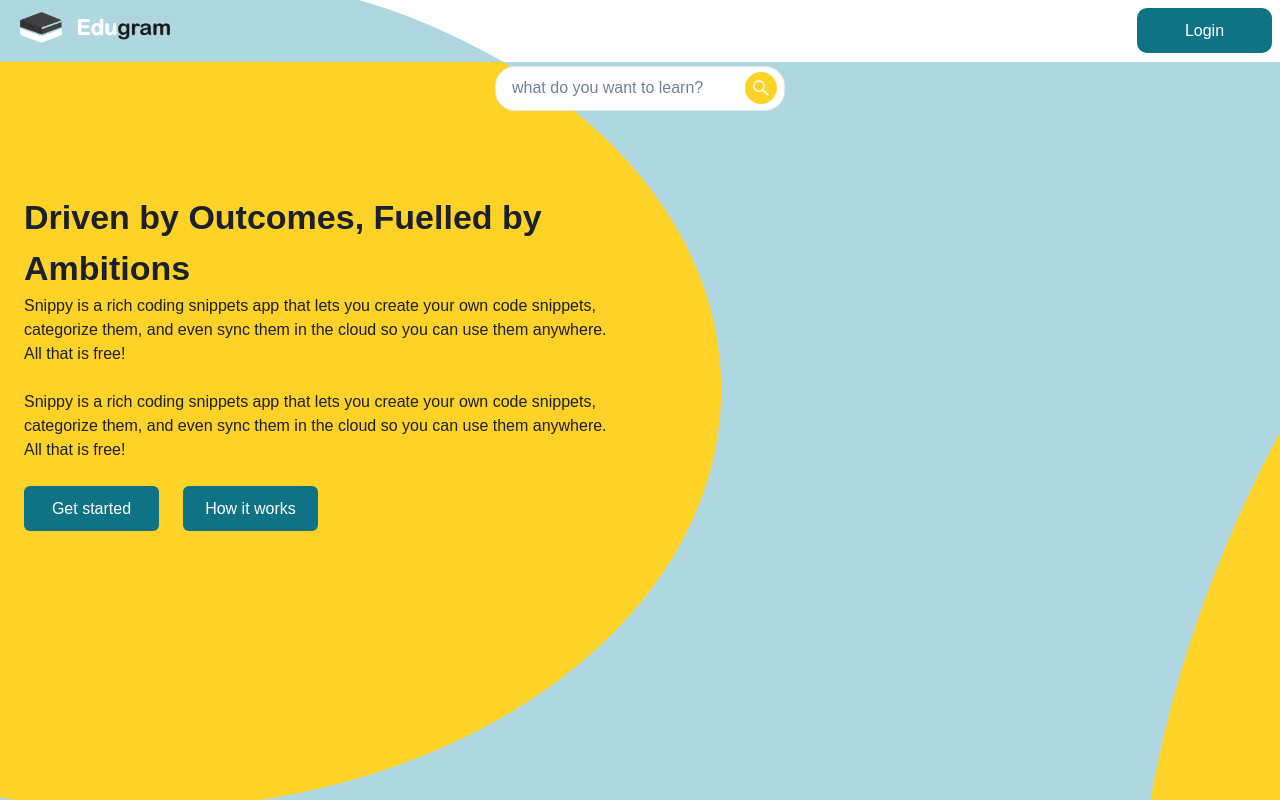
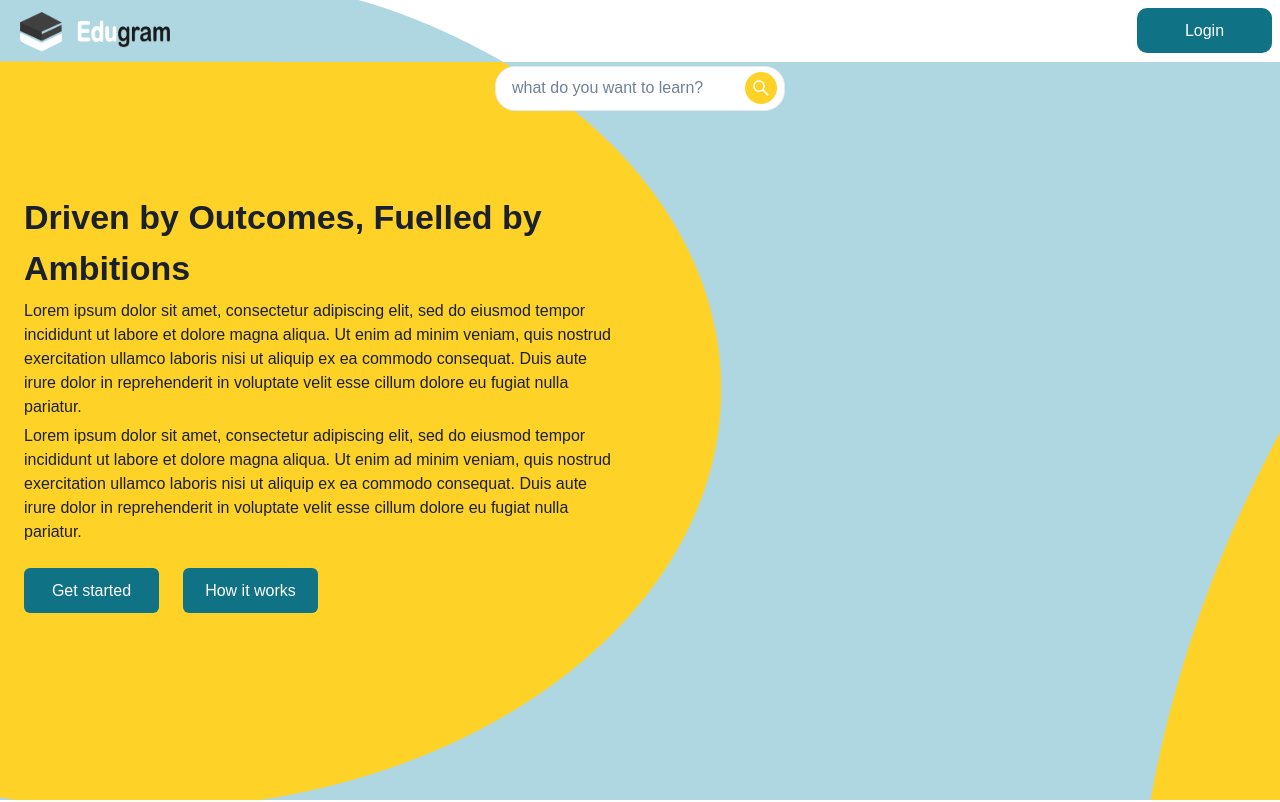
Before and after one commit to dkumankumah/Edugram, a Next.js app: page / in a window 1280 px wide. Shown: the top 802 px of the page. Built offline with nearby package versions, Linux system fonts and the light colour scheme.

Commit message:
data of landing page is fetched from the json file.

```diff
--- a/public/data/registerPageTutor.json
+++ b/public/data/registerPageTutor.json
@@ -1,5 +1,5 @@
 {
-    "title": "Homework assistance or tutoring",
+    "title": "Driven by Outcomes, Fuelled by Ambitions",
     "description": "Lorem ipsum dolor sit amet, consectetur adipiscing elit, sed do eiusmod tempor incididunt ut labore et dolore magna aliqua. Ut enim ad minim veniam, quis nostrud exercitation ullamco laboris nisi ut aliquip ex ea commodo consequat.  Duis aute irure dolor in reprehenderit in voluptate velit esse cillum dolore eu fugiat nulla pariatur."
 
 }
--- a/src/components/Hero.tsx
+++ b/src/components/Hero.tsx
@@ -25,9 +25,11 @@ import { ActionButton } from "../components/shared/Button";
 
 
 interface ComponentProps {
+  title: string;
+  description: string;
 }
 
-const Hero = ({}: ComponentProps) => {
+const Hero = ({title, description}: ComponentProps) => {
   const { isOpen, onOpen, onClose } = useDisclosure();
   const [email, setEmail] = useState("");
   const [password, setPassword] = useState("");
@@ -68,15 +70,17 @@ const Hero = ({}: ComponentProps) => {
       <GridItem>
         <Grid templateColumns="50% 50%">
           <GridItem display="flex" justifyContent="flex-start">
-            <Link href="/">
-              <Image
+
+            <Image
                 mt={3}
                 ml={{ sm: "50px", md: "20px" }}
+                maxH="100px"
                 maxW={{ sm: "120px", md: "150px" }}
                 src="/images/edugram-logo.png"
                 alt="logo of Edugram"
               />
-            </Link>
+
+
           </GridItem>
 
           <GridItem display="flex" justifyContent="flex-end">
@@ -113,18 +117,9 @@ const Hero = ({}: ComponentProps) => {
               maxW="2xl"
               p={6}
             >
-              <Text as="h1">Driven by Outcomes, Fuelled by Ambitions</Text>
-              <Text>
-                {" "}
-                Snippy is a rich coding snippets app that lets you create
-                your own code snippets, categorize them, and even sync them
-                in the cloud so you can use them anywhere. All that is free!
-                <br></br>
-                <br></br>
-                Snippy is a rich coding snippets app that lets you create
-                your own code snippets, categorize them, and even sync them
-                in the cloud so you can use them anywhere. All that is free!
-              </Text>
+              <Text as="h1">{title}</Text>
+              <Text m="5px 0px">{description}</Text>
+              <Text>{description}</Text>
             </Flex>
               <ActionButton ml={6} label="Get started">Get started</ActionButton>
               <ActionButton ml={6}  label="How it works">How it works</ActionButton>
--- a/src/pages/index.tsx
+++ b/src/pages/index.tsx
@@ -8,13 +8,24 @@ import React from "react";
 import Layout from "../components/frontpageLayout";
 import Hero from "../components/Hero";
 
+import data from "../../public/data/registerPageTutor.json"
+
 const Home = () => {
   return (
     <>
-      <Hero/>
+      <Hero {...data}/>
       <Layout />
     </>
   );
 };
 
+export const getStaticProps = async () => {
+  return {
+    props: {
+      data
+    },
+  };
+};
+
+
 export default Home;
```
